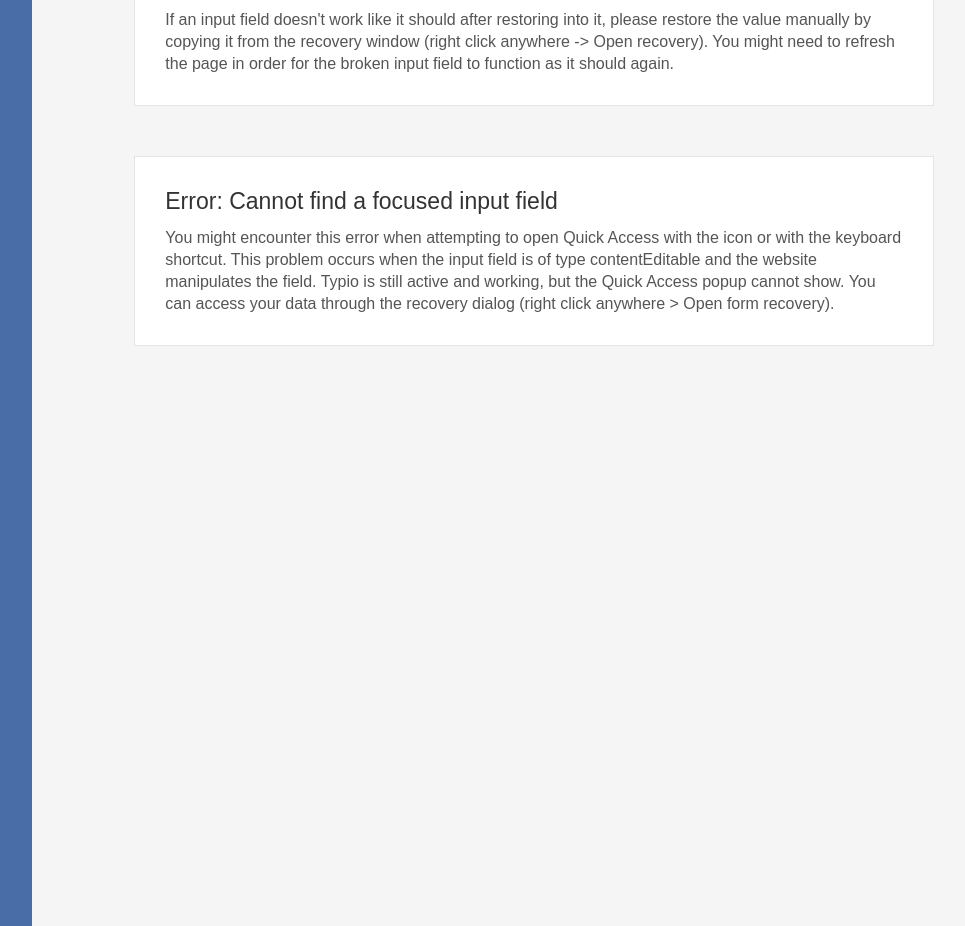
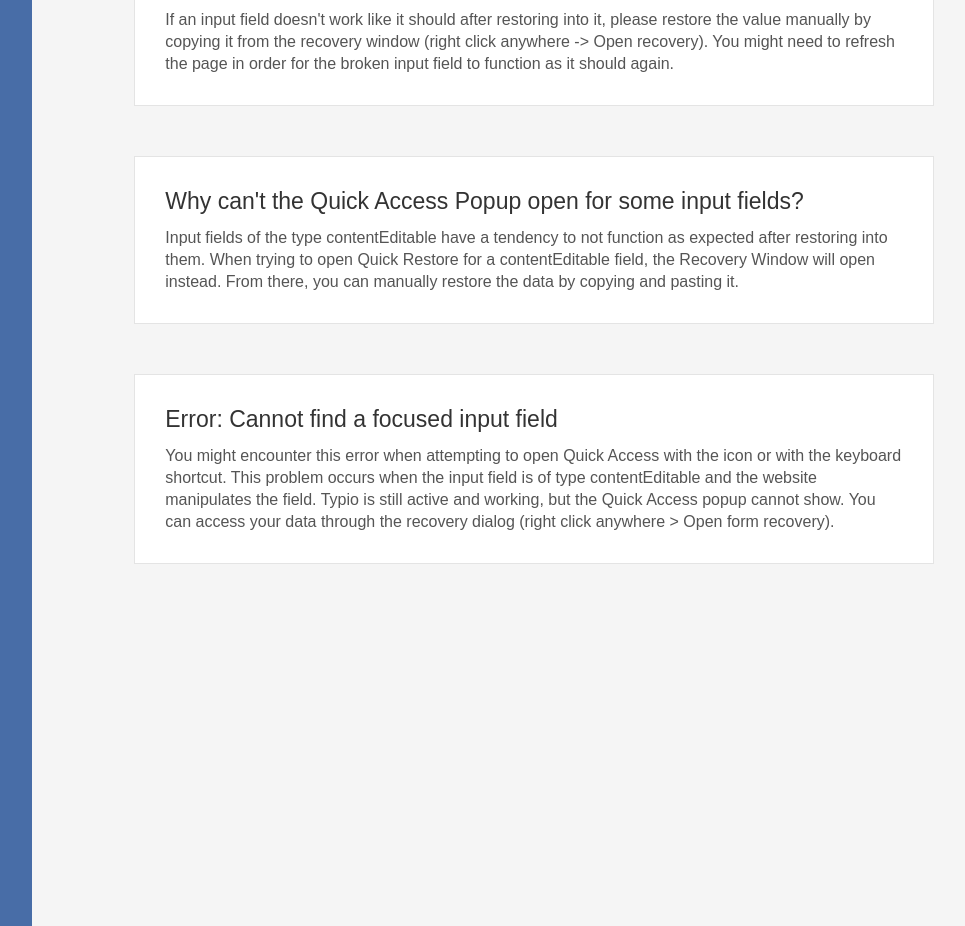
Before and after one commit to ctsstc/typio-form-recovery-reboot, a Vue app: page /#/faq in a window 1280 px wide. Shown: the part 1720-2646 px from the top of the page, without its empty margins (243-1208 px from the left). Built offline with nearby package versions, Linux system fonts and the light colour scheme; the HTML template or start-up script is replaced by a standard one.

Commit message:
Add FAQ for qa-cant-open-for-contenteditable

```diff
--- a/src/js/controllers/content/quickAccessController.js
+++ b/src/js/controllers/content/quickAccessController.js
@@ -40,7 +40,7 @@
 
 	if(editable.isContentEditable()) {
 		recoveryDialogController.open();
-		toastController.create('Cannot open Quick Restore Popup for selected input type (contentEditable)');
+		toastController.create('Cannot open Quick Restore Popup for selected input field (contentEditable). <a target="_blank" href="'+ chrome.runtime.getURL('html/app.html#/faq#qa-cant-open-for-contenteditable') +'">Read more.</a>');
 		return;
 	}
 
--- a/src/js/vue/backendApp/components/Navigation.vue
+++ b/src/js/vue/backendApp/components/Navigation.vue
@@ -31,6 +31,7 @@
                         { label: 'Why wasn\'t input wasn\'t saved?', routeName: 'faq', routeHash: '#input-not-saved' },
                         { label: 'Why can some entries not be automatically restored?', routeName: 'faq', routeHash: '#cannot-auto-restore' },
                         { label: 'Why do some input fields break after restoring into them?', routeName: 'faq', routeHash: '#input-broken-after-restoration' },
+                        { label: 'Why can\'t the Quick Access Popup open for some input fields?', routeName: 'faq', routeHash: '#qa-cant-open-for-contenteditable' },
                         { label: 'Error: Cannot find a focused input field', routeName: 'faq', routeHash: '#error-input-not-found' },
                     ] },
                     { label: 'Privacy Information', routeName: 'privacy', routeHash: '', icon: 'icon-lock' },
--- a/src/js/vue/backendApp/pages/FAQPage.vue
+++ b/src/js/vue/backendApp/pages/FAQPage.vue
@@ -49,6 +49,13 @@
             </div>
         </div>
 
+        <div style="padding-top: 30px" id="qa-cant-open-for-contenteditable">
+            <div class="card">
+                <h2>Why can't the Quick Access Popup open for some input fields?</h2>
+                <p>Input fields of the type contentEditable have a tendency to not function as expected after restoring into them. When trying to open Quick Restore for a contentEditable field, the Recovery Window will open instead. From there, you can manually restore the data by copying and pasting it.</p>
+            </div>
+        </div>
+
         <div style="padding-top: 30px" id="error-input-not-found">
             <div class="card">
                 <h2>Error: Cannot find a focused input field</h2>
```
